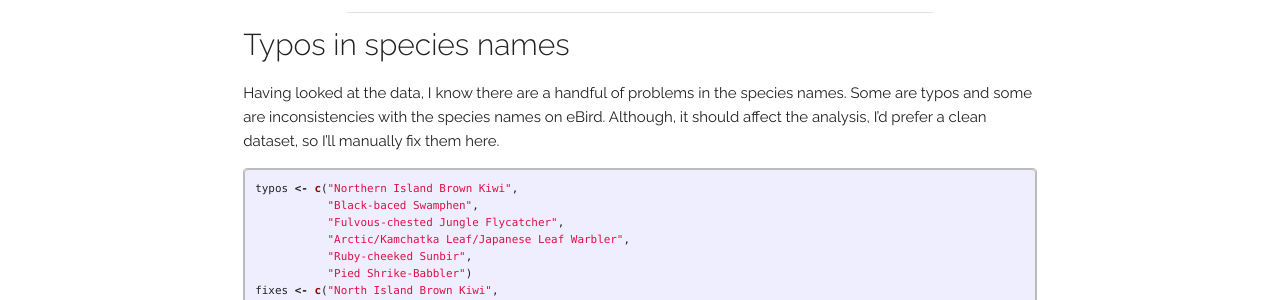
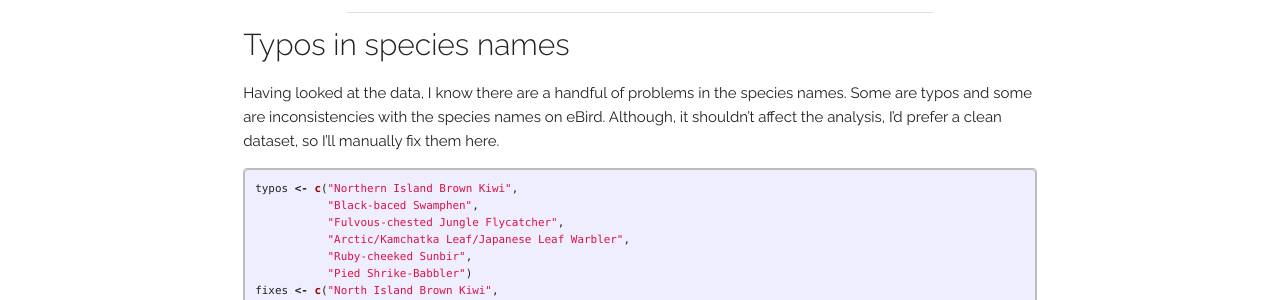
Before and after one commit to Pandinosaurus/mstrimas.github.io, a Jekyll site: the page built from _posts/2016-01-02-big-year.md, in a window 1280 px wide and 900 px high, scrolled down 1763 px. Shown: the part 176-476 px from the top of the window. Built offline with Jekyll 4.4.1, drawn with Linux system fonts in a browser that asks for light colours; nearby versions of some CDN libraries; Markdown is read by kramdown in place of the engine named in the settings; comment, search, counter and statistics services are not loaded.

Commit message:
typo in big-year

````diff
--- a/_posts/2016-01-02-big-year.md
+++ b/_posts/2016-01-02-big-year.md
@@ -95,7 +95,7 @@ head(bigyear) %>%
 
 # Typos in species names
 
-Having looked at the data, I know there are a handful of problems in the species names. Some are typos and some are inconsistencies with the species names on eBird. Although, it should affect the analysis, I'd prefer a clean dataset, so I'll manually fix them here.
+Having looked at the data, I know there are a handful of problems in the species names. Some are typos and some are inconsistencies with the species names on eBird. Although, it shouldn't affect the analysis, I'd prefer a clean dataset, so I'll manually fix them here.
 
 
 ```r
--- a/_source/2016-01-02-big-year.rmd
+++ b/_source/2016-01-02-big-year.rmd
@@ -80,7 +80,7 @@ head(bigyear) %>%
 
 # Typos in species names
 
-Having looked at the data, I know there are a handful of problems in the species names. Some are typos and some are inconsistencies with the species names on eBird. Although, it should affect the analysis, I'd prefer a clean dataset, so I'll manually fix them here.
+Having looked at the data, I know there are a handful of problems in the species names. Some are typos and some are inconsistencies with the species names on eBird. Although, it shouldn't affect the analysis, I'd prefer a clean dataset, so I'll manually fix them here.
 
 ```{r typos}
 typos <- c("Northern Island Brown Kiwi",
````
Also changed, not shown: figures/big-year_by-continent-1.svg, figures/big-year_by-country-1.svg, figures/big-year_by-day-1.svg, figures/big-year_by-month-1.svg, figures/big-year_map-1.svg, figures/big-year_map-by-day-1.svg, figures/big-year_per-day-1.svg, figures/big-year_trend-1.svg, figures/big-year_trend-cont-1.svg.
